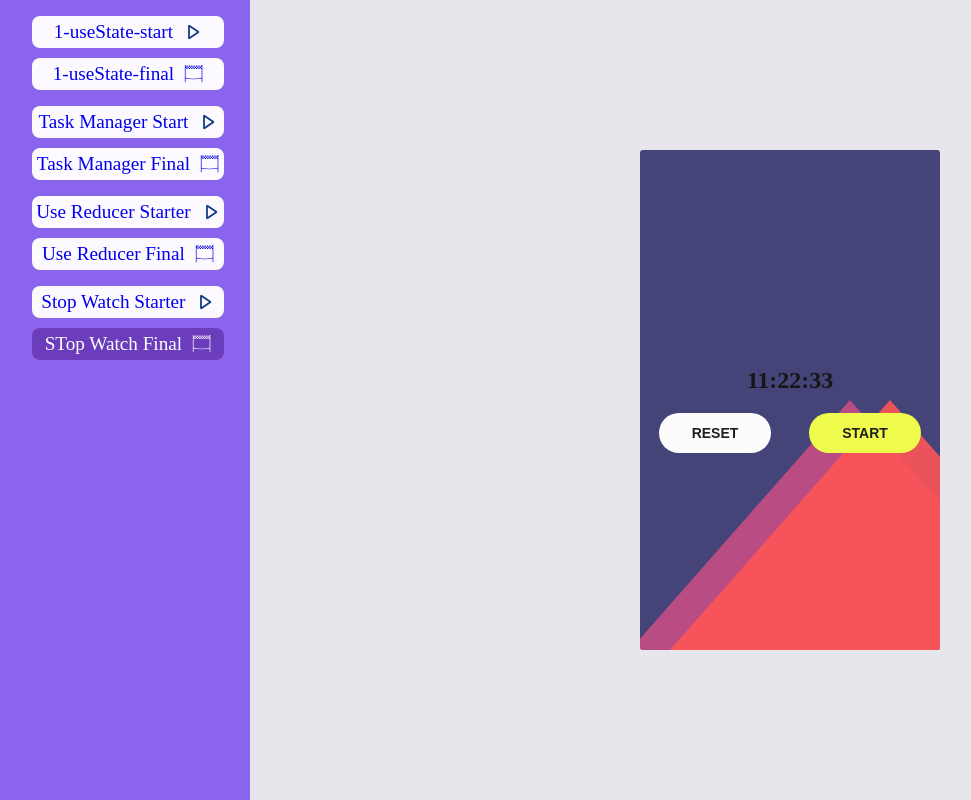
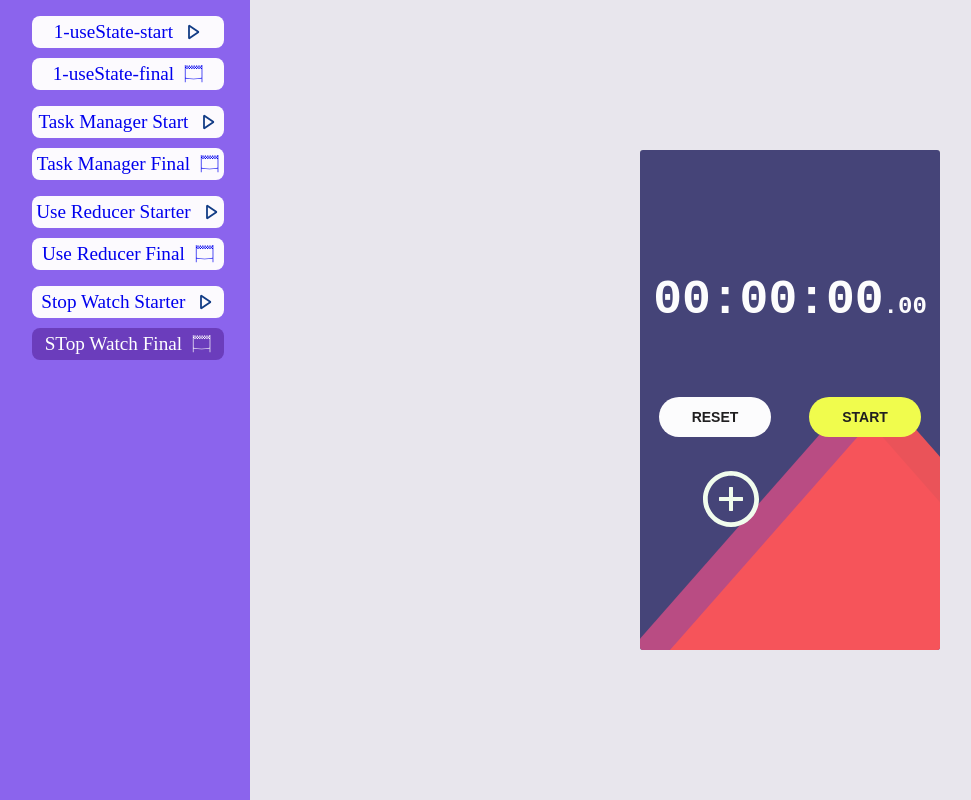
Before and after one commit to vindexTOS/react-typescript-course-2023, a React (Vite) app: page /stop-watch-final in a window 1280 px wide. Shown: the whole page, without its empty margins (0-971 px from the left). Built offline with nearby package versions, Linux system fonts and the light colour scheme.

Commit message:
timer app finished

```diff
--- a/src/index.css
+++ b/src/index.css
@@ -322,7 +322,7 @@ main {
   align-items: center;
   flex-direction: column;
   opacity: 0.9;
-
+  gap: 30px;
   background-color: #34336c;
   width: 300px;
   height: 500px;
@@ -400,6 +400,7 @@ main {
   font-size: 14px;
   font-weight: bold;
   cursor: pointer;
+
   transition: 0.2s ease-in-out;
 }
 .reset-btn:hover {
@@ -408,3 +409,43 @@ main {
 .start-btn:hover {
   background-color: rgb(254, 229, 87);
 }
+
+.time-header {
+  color: white;
+  font-size: 3rem;
+  font-family: 'Courier New', Courier, monospace;
+}
+
+.bottom-time {
+  display: flex;
+  justify-content: space-around;
+  width: 100%;
+}
+.lap {
+  display: flex;
+  flex-direction: column;
+
+  align-items: center;
+  gap: 5px;
+
+  height: 100px;
+  overflow-y: scroll;
+  -ms-overflow-style: none;
+  scrollbar-width: none;
+}
+.lap::-webkit-scrollbar {
+  display: none;
+}
+.lap-time {
+  font-size: 14px;
+  color: white;
+  font-family: 'Courier New', Courier, monospace;
+  margin: 0;
+  padding: 0;
+}
+.add-icon {
+  color: rgb(242, 255, 237);
+  font-size: 4rem;
+  border-radius: 50%;
+  cursor: pointer;
+}
--- a/src/training-field/4-sports-timer/final/StopWatchFinal.tsx
+++ b/src/training-field/4-sports-timer/final/StopWatchFinal.tsx
@@ -1,15 +1,146 @@
-import React from 'react'
+import React, { Reducer, useEffect, useReducer } from 'react'
+import { AiOutlinePlusCircle } from 'react-icons/ai'
+
+type LapType = {
+  hr: number
+  min: number
+  sec: number
+  mil: number
+}
+
+type State = {
+  time: number
+  milliSec: number
+  lap: LapType[]
+}
+
+type Action = {
+  type: string
+  payload?: number
+}
 
 const StopWatch = () => {
+  const initialState: State = {
+    time: 0,
+    milliSec: 0,
+    lap: [],
+  }
+  //  დავალება 1. მოხდეს ლაპების წაშლა რესეტზე დაჭერის დროს
+  const reducer = (state: State, action: Action): State => {
+    switch (action.type) {
+      case 'start':
+        return { ...state, time: state.time + 1000 }
+
+      case 'stop':
+        return { ...state, time: state.time = 0, milliSec: state.milliSec = 0 }
+      case 'milli':
+        return { ...state, milliSec: state.milliSec + (1 % 1000) }
+
+      case 'lap':
+        let total_seconds = Math.floor(state.time / 1000)
+        let hr = Math.floor(total_seconds / 3600)
+        let min = Math.floor((total_seconds % 3600) / 60)
+        let sec = total_seconds % 60
+
+        return {
+          ...state,
+          lap: state.lap.concat({ hr, min, sec, mil: state.milliSec }),
+        }
+      default:
+        return state
+    }
+  }
+
+  const [state, dispatch] = useReducer<Reducer<State, Action>>(
+    reducer,
+    initialState,
+  )
+
+  useEffect(() => {
+    if (state.time > 0) {
+      let timer = setInterval(() => {
+        dispatch({ type: 'start' })
+      }, 1000)
+      let fastTimer = setInterval(() => {
+        dispatch({ type: 'milli' })
+      }, 10)
+      return () => {
+        clearInterval(timer)
+        clearInterval(fastTimer)
+      }
+    }
+  }, [state.time])
+
+  const TimerHeader = ({
+    time,
+    MiliSecs,
+  }: {
+    time: number
+    MiliSecs: number
+  }): JSX.Element => {
+    let total_seconds = Math.floor(time / 1000)
+    let hours = Math.floor(total_seconds / 3600)
+    let minutes = Math.floor((total_seconds % 3600) / 60)
+    let seconds = total_seconds % 60
+
+    return (
+      <div className="time-wrapper">
+        <h1 className="time-header">
+          {hours < 10 ? '0' + hours : hours}:
+          {minutes < 10 ? '0' + minutes : minutes}:
+          {seconds < 10 ? '0' + seconds : seconds}
+          <span style={{ fontSize: '1.5rem' }}>
+            .{MiliSecs % 100 < 10 ? '0' + (MiliSecs % 100) : MiliSecs % 100}
+          </span>
+        </h1>
+      </div>
+    )
+  }
+
   return (
     <section className=" dispaly-center ">
       <div className="watch-wrapper">
-        <div className="time-wrapper">
-          <h1>11:22:33</h1>
+        {/* <div className="time-wrapper">
+          <h1 className="time-header">{state.time}</h1>
+        </div> */}
+        <TimerHeader time={state.time} MiliSecs={state.milliSec} />
+        <div className="btn-wrapper">
+          <button
+            onClick={() => dispatch({ type: 'stop' })}
+            className="reset-btn"
+          >
+            RESET
+          </button>
+          <button
+            onClick={() => dispatch({ type: 'start' })}
+            className="start-btn"
+          >
+            START
+          </button>
         </div>
-        <div className="btn-wrapper">
-          <button className="reset-btn">RESET</button>
-          <button className="start-btn">START</button>
+        <div className="bottom-time">
+          <AiOutlinePlusCircle
+            onClick={() =>
+              dispatch({
+                type: 'lap',
+              })
+            }
+            className="add-icon"
+          />
+          {/* დავალება 2. მოხდეს ავტომატური სქროლვა ქვემოთ როდესაც ახალი ლაპი დაემატება */}
+          <div className="lap">
+            {state.lap.map((val: LapType, index: number) => {
+              const { hr, min, sec, mil } = val
+              return (
+                <h1 className="lap-time">
+                  <span style={{ marginRight: '10px' }}>Lap {index + 1}</span>
+                  {hr < 10 ? '0' + hr : hr}:{min < 10 ? '0' + min : min}:
+                  {sec < 10 ? '0' + sec : sec}.
+                  {mil % 100 < 10 ? '0' + (mil % 100) : mil % 100}
+                </h1>
+              )
+            })}
+          </div>
         </div>
       </div>
     </section>
```
